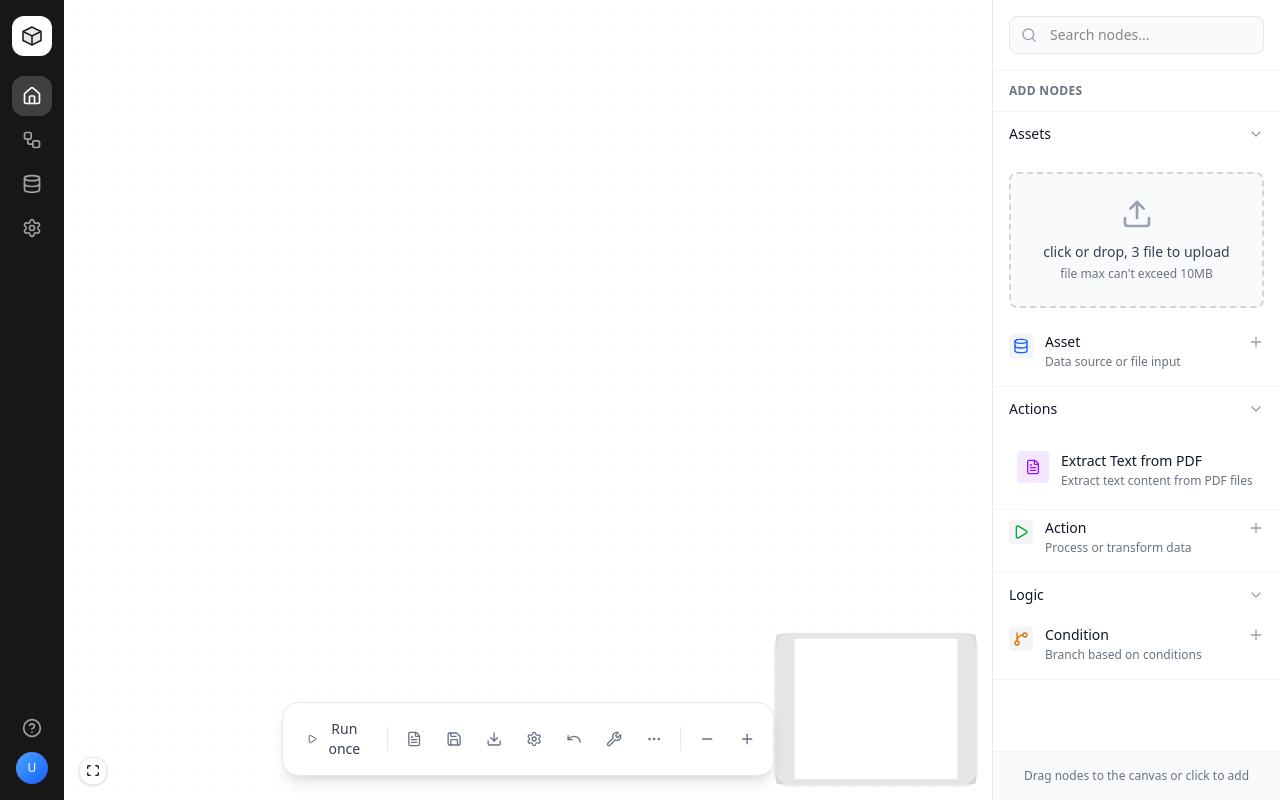
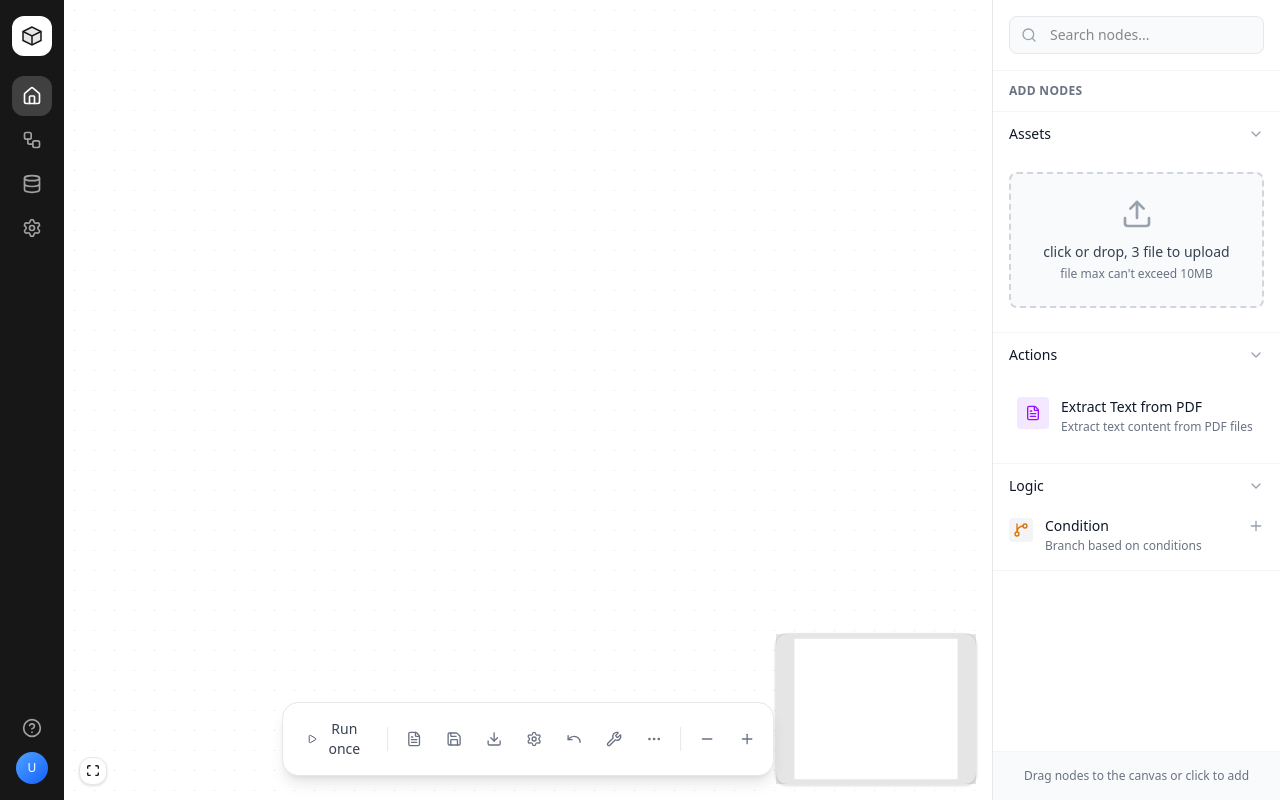
Before and after one commit to Nidhal-Bouzara/DataFlow, a Next.js app: page / in a window 1280 px wide. Built offline with nearby package versions, Linux system fonts and the light colour scheme.

Commit message:
refactor(toolSections): remove unused tool entries for cleaner structure

```diff
--- a/src/components/sidebar/features/ExtractPdfTextAction.tsx
+++ b/src/components/sidebar/features/ExtractPdfTextAction.tsx
@@ -18,9 +18,9 @@ export function ExtractPdfTextAction() {
   };
 
   return (
-    <div className="px-4 py-3 border-b border-gray-100">
+    <div className="px-4 py-3">
       {/* Action header with icon */}
-      <button onClick={handleAddAction} className="w-full flex items-start gap-3 hover:bg-gray-50 p-2 rounded-lg transition-colors text-left">
+      <button onClick={handleAddAction} className="cursor-pointer w-full flex items-start gap-3 hover:bg-gray-50 p-2 rounded-lg transition-colors text-left">
         <div className="w-8 h-8 rounded flex items-center justify-center bg-purple-100 shrink-0">
           <FileText className="w-4 h-4 text-purple-600" />
         </div>
--- a/src/components/sidebar/toolSections.tsx
+++ b/src/components/sidebar/toolSections.tsx
@@ -11,16 +11,7 @@ export const toolSections: ToolSection[] = [
       {
         type: "component",
         component: FileUploadZone,
-      },
-      {
-        type: "tool",
-        data: {
-          icon: <Database className="w-4 h-4 text-blue-600" />,
-          label: "Asset",
-          description: "Data source or file input",
-          nodeType: "asset",
-        },
-      },
+      }
     ],
   },
   {
@@ -30,17 +21,7 @@ export const toolSections: ToolSection[] = [
       {
         type: "component",
         component: ExtractPdfTextAction,
-      },
-      {
-        type: "tool",
-        data: {
-          icon: <Play className="w-4 h-4 text-green-600" />,
-          label: "Action",
-          description: "Process or transform data",
-          nodeType: "action",
-        },
-      },
-    ],
+      }]
   },
   {
     title: "Logic",
```
